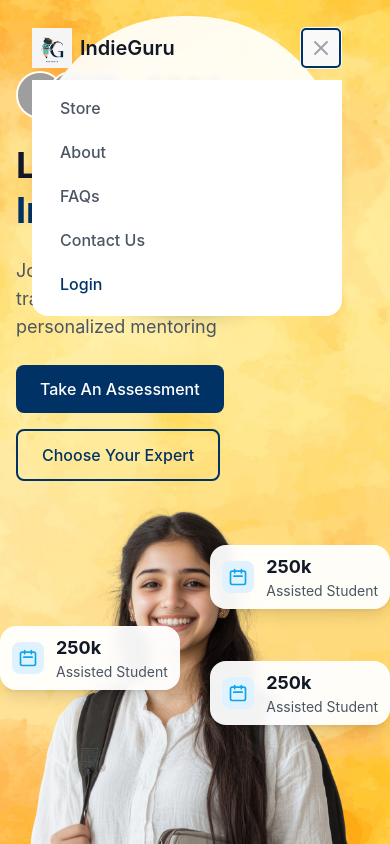
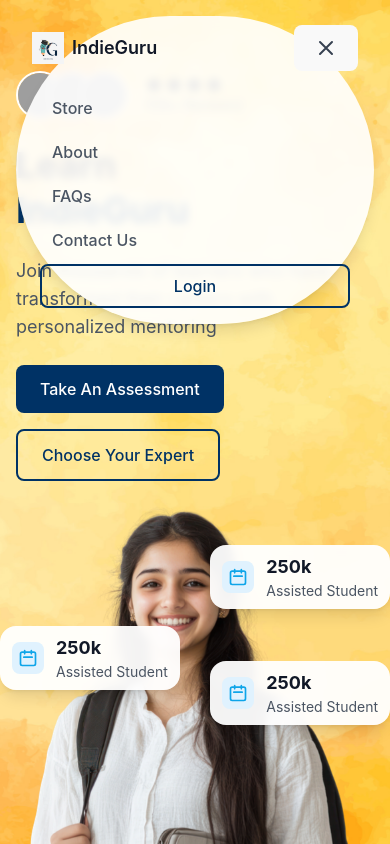
Before and after one commit to shourya0-0/IndieGuru, a React (Vite) app: page / in a window 390 px wide. Both pictures are taken after a click on the button "Open main menu". Shown: the top 844 px of the page. Built offline with nearby package versions, Linux system fonts and the light colour scheme; grey boxes are pictures that could not be loaded.

Commit message:
navbar responsive

```diff
--- a/src/components/Navbar.jsx
+++ b/src/components/Navbar.jsx
@@ -5,14 +5,14 @@ const Navbar = () => {
   const [isOpen, setIsOpen] = useState(false);
 
   return (
-    <nav className="fixed top-4 left-8 right-12 z-50 bg-white/90 backdrop-blur-sm rounded-full shadow-lg">
-      <div className="max-w-7xl mx-auto">
+    <nav className="fixed top-4 left-4 right-4 z-50 bg-white/90 backdrop-blur-sm rounded-full shadow-lg px-4 md:px-6">
+      <div className="max-w-7xl mx-auto w-full">
         <div className="flex items-center justify-between h-16">
           {/* Logo */}
-          <div className="flex-shrink-0">
+          <div className="flex items-center">
             <Link to="/" className="flex items-center">
-              <img src="/logo.jpeg" alt="IndieGuru" className="h-10 w-auto" />
-              <span className="ml-2 text-xl font-semibold text-gray-900">IndieGuru</span>
+              <img src="/logo.jpeg" alt="IndieGuru" className="h-8 w-8 object-contain" />
+              <span className="ml-2 text-lg font-semibold text-gray-900">IndieGuru</span>
             </Link>
           </div>
 
@@ -22,7 +22,7 @@ const Navbar = () => {
             <Link to="/about" className="text-gray-600 hover:text-gray-900">About</Link>
             <Link to="/faqs" className="text-gray-600 hover:text-gray-900">FAQs</Link>
             <Link to="/contact" className="text-gray-600 hover:text-gray-900">Contact Us</Link>
-            <Link to="/login" className="px-10 py-2 rounded-full border-2 border-primary text-primary hover:bg-primary hover:text-white transition-colors">
+            <Link to="/login" className="px-6 py-2 rounded-full border-2 border-primary text-primary hover:bg-primary hover:text-white transition-colors">
               Login
             </Link>
           </div>
@@ -31,41 +31,38 @@ const Navbar = () => {
           <div className="md:hidden">
             <button
               onClick={() => setIsOpen(!isOpen)}
-              className="inline-flex items-center justify-center p-2 rounded-md text-gray-400 hover:text-gray-500 hover:bg-gray-100 focus:outline-none focus:ring-2 focus:ring-inset focus:ring-primary"
+              className="text-gray-700 hover:text-gray-900 focus:outline-none"
             >
               <span className="sr-only">Open main menu</span>
               <svg
-                className={`${isOpen ? 'hidden' : 'block'} h-6 w-6`}
+                className="h-6 w-6"
                 xmlns="http://www.w3.org/2000/svg"
                 fill="none"
                 viewBox="0 0 24 24"
                 stroke="currentColor"
               >
-                <path strokeLinecap="round" strokeLinejoin="round" strokeWidth={2} d="M4 6h16M4 12h16M4 18h16" />
-              </svg>
-              <svg
-                className={`${isOpen ? 'block' : 'hidden'} h-6 w-6`}
-                xmlns="http://www.w3.org/2000/svg"
-                fill="none"
-                viewBox="0 0 24 24"
-                stroke="currentColor"
-              >
-                <path strokeLinecap="round" strokeLinejoin="round" strokeWidth={2} d="M6 18L18 6M6 6l12 12" />
+                {isOpen ? (
+                  <path strokeLinecap="round" strokeLinejoin="round" strokeWidth={2} d="M6 18L18 6M6 6l12 12" />
+                ) : (
+                  <path strokeLinecap="round" strokeLinejoin="round" strokeWidth={2} d="M4 6h16M4 12h16M4 18h16" />
+                )}
               </svg>
             </button>
           </div>
         </div>
-      </div>
 
-      {/* Mobile Navigation */}
-      <div className={`${isOpen ? 'block' : 'hidden'} md:hidden bg-white rounded-b-2xl`}>
-        <div className="px-4 pt-2 pb-3 space-y-1">
-          <Link to="/store" className="block px-3 py-2 text-gray-600 hover:text-gray-900 hover:bg-gray-50 rounded-lg">Store</Link>
-          <Link to="/about" className="block px-3 py-2 text-gray-600 hover:text-gray-900 hover:bg-gray-50 rounded-lg">About</Link>
-          <Link to="/faqs" className="block px-3 py-2 text-gray-600 hover:text-gray-900 hover:bg-gray-50 rounded-lg">FAQs</Link>
-          <Link to="/contact" className="block px-3 py-2 text-gray-600 hover:text-gray-900 hover:bg-gray-50 rounded-lg">Contact Us</Link>
-          <Link to="/login" className="block px-3 py-2 text-primary hover:bg-primary hover:text-white rounded-lg">Login</Link>
-        </div>
+        {/* Mobile Navigation */}
+        {isOpen && (
+          <div className="md:hidden pt-2 pb-4 space-y-1 px-2">
+            <Link to="/store" className="block text-gray-600 hover:text-gray-900 px-3 py-2 rounded-lg">Store</Link>
+            <Link to="/about" className="block text-gray-600 hover:text-gray-900 px-3 py-2 rounded-lg">About</Link>
+            <Link to="/faqs" className="block text-gray-600 hover:text-gray-900 px-3 py-2 rounded-lg">FAQs</Link>
+            <Link to="/contact" className="block text-gray-600 hover:text-gray-900 px-3 py-2 rounded-lg">Contact Us</Link>
+            <Link to="/login" className="block text-center text-primary border-2 border-primary hover:bg-primary hover:text-white px-3 py-2 rounded-lg">
+              Login
+            </Link>
+          </div>
+        )}
       </div>
     </nav>
   );
```
